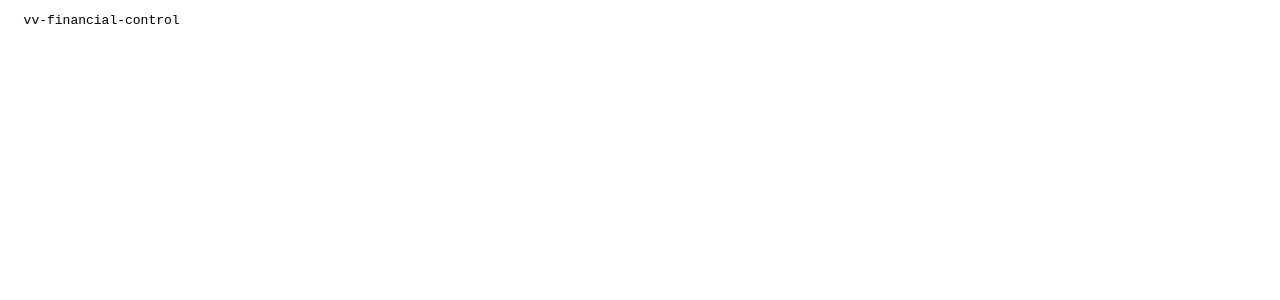
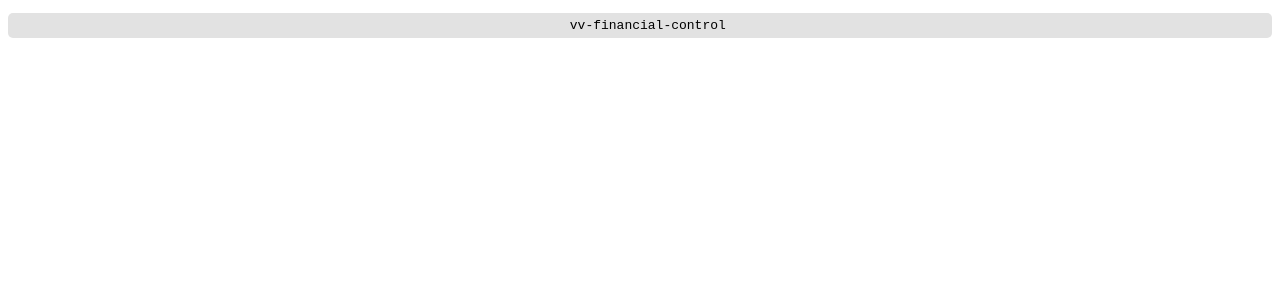
Before and after one commit to rribeiro93/vv-financial-control, an Angular app: page / in a window 1280 px wide. Shown: the top 300 px of the page. Built offline with nearby package versions, Linux system fonts and the light colour scheme.

Commit message:
Adding base scss style

```diff
--- /dev/null
+++ b/src/app/app.component.scss
@@ -0,0 +1,10 @@
+$color: #000;
+$bg-color: #e2e2e2;
+
+pre {
+  color: $color;
+  background-color: $bg-color;
+  padding: 5px;
+  text-align: center;
+  border-radius: 5px;
+}
--- a/src/app/app.component.ts
+++ b/src/app/app.component.ts
@@ -2,7 +2,8 @@ import { Component } from '@angular/core';
 
 @Component({
   selector: 'app-root',
-  templateUrl: './app.component.html'
+  templateUrl: './app.component.html',
+  styleUrls: ['./app.component.scss']
 })
 export class AppComponent {
   title = 'vv-financial-control';
```
